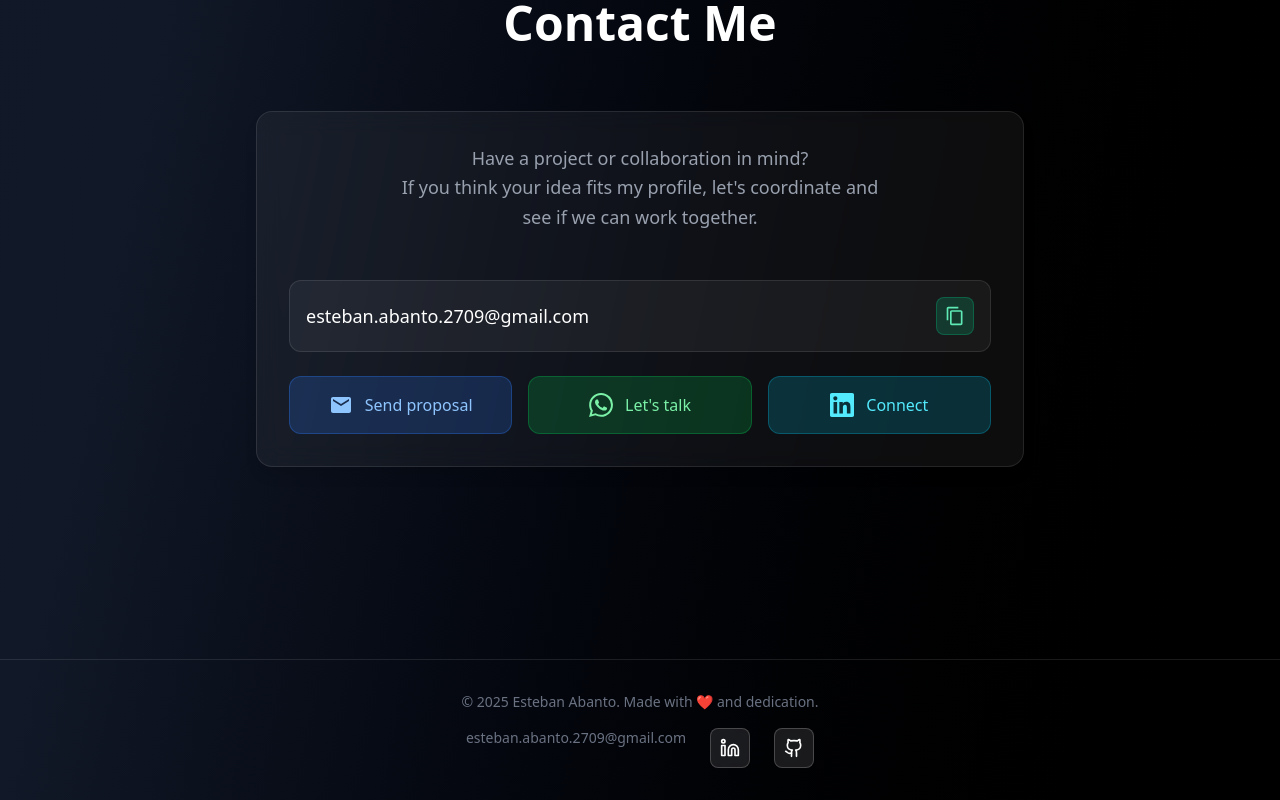
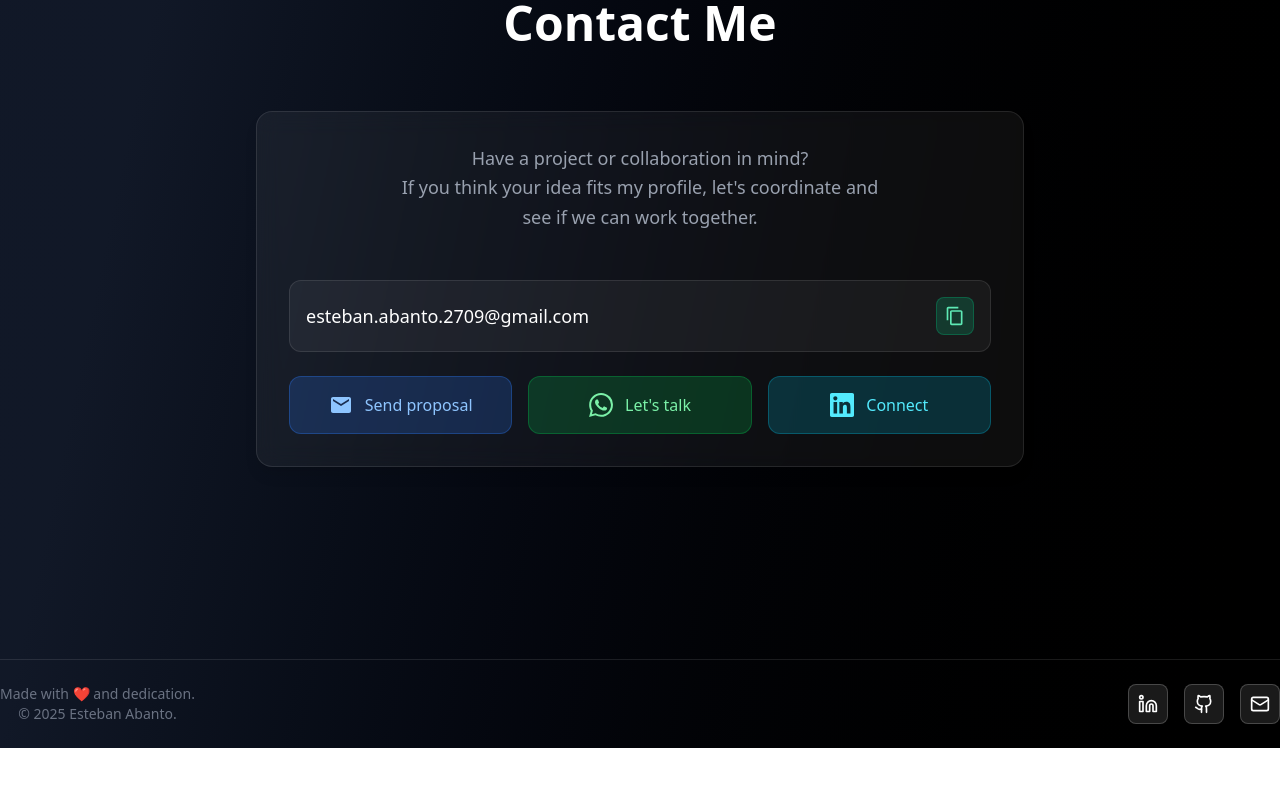
Before and after one commit to esteban-abanto-2709/personal-website, a Next.js app: page / in a window 1280 px wide. Shown: the part 5415-6215 px from the top of the page. After the commit the page ends 6163 px from the top, so only its background shows below. Built offline with nearby package versions, Linux system fonts and the light colour scheme.

Commit message:
feat(Footer): Revamp Footer component layout and add SocialIcon component for improved social media links

```diff
--- a/src/components/Footer.tsx
+++ b/src/components/Footer.tsx
@@ -1,47 +1,46 @@
 "use client";
-import { Linkedin, Github } from 'lucide-react'
+
+import { Github, Linkedin, Mail } from "lucide-react";
+import SocialIcon from "@/ui/SocialIcon";
+
 import { useTranslations } from "@/hooks";
 
 export default function Footer() {
-  const t = useTranslations('footer');
+  const t = useTranslations("footer");
 
   return (
-    <footer className="mt-24 py-8 border-t border-white/10 text-center text-sm text-gray-500">
-      <p>&copy; 2025 Esteban Abanto. {t('madeWith')}</p>
-      <div className="mt-4 flex justify-center gap-6">
-        <a
-          href="mailto:esteban.abanto.2709@gmail.com"
-          className="hover:text-white transition"
-        >
-          esteban.abanto.2709@gmail.com
-        </a>
+    <footer className="mt-24 py-6 border-t border-white/10 text-center text-sm text-gray-500">
+      <div className="flex flex-col md:flex-row justify-between items-center max-w-7xl mx-auto">
+        <div className="mb-2 md:mb-0">
+          <p>{t("madeWith")}</p>
+          <p>&copy; 2025 Esteban Abanto.</p>
+        </div>
 
-        <a
-          href="https://www.linkedin.com/in/esteban-abanto/"
-          target="_blank"
-          rel="noopener noreferrer"
-          className="group relative"
-          aria-label="LinkedIn"
-        >
-          <div className="absolute inset-0 bg-blue-500/20 rounded-lg blur-md opacity-0 group-hover:opacity-100 transition-opacity" />
-          <div className="relative w-10 h-10 bg-white/10 backdrop-blur-sm rounded-lg flex items-center justify-center border border-white/20 hover:border-blue-400/50 transition-all group-hover:bg-white/15">
-            <Linkedin className="w-5 h-5 text-white group-hover:text-blue-400 transition-colors" />
-          </div>
-        </a>
+        <div className="flex items-center space-x-4">
+          <SocialIcon
+            href="https://www.linkedin.com/in/esteban-abanto/"
+            ariaLabel="LinkedIn"
+            Icon={Linkedin}
+            glowClass="bg-blue-500/20"
+            hoverClass="group-hover:text-blue-400"
+          />
 
-        <a
-          href="https://github.com/esteban-abanto-2709"
-          target="_blank"
-          rel="noopener noreferrer"
-          className="group relative"
-          aria-label="GitHub"
-        >
-          <div className="absolute inset-0 bg-purple-500/20 rounded-lg blur-md opacity-0 group-hover:opacity-100 transition-opacity" />
-          <div className="relative w-10 h-10 bg-white/10 backdrop-blur-sm rounded-lg flex items-center justify-center border border-white/20 hover:border-purple-400/50 transition-all group-hover:bg-white/15">
-            <Github className="w-5 h-5 text-white group-hover:text-purple-400 transition-colors" />
-          </div>
-        </a>
+          <SocialIcon
+            href="https://github.com/esteban-abanto-2709"
+            ariaLabel="GitHub"
+            Icon={Github}
+            glowClass="bg-purple-500/20"
+            hoverClass="group-hover:text-purple-400"
+          />
 
+          <SocialIcon
+            href="mailto:esteban.abanto.2709@gmail.com"
+            ariaLabel="Email"
+            Icon={Mail}
+            glowClass="bg-yellow-500/20"
+            hoverClass="group-hover:text-yellow-400"
+          />
+        </div>
       </div>
     </footer>
   );
--- /dev/null
+++ b/src/ui/SocialIcon.tsx
@@ -0,0 +1,40 @@
+import { type FC } from "react";
+
+interface SocialIconProps {
+  href: string;
+  ariaLabel: string;
+  Icon: FC<{ className?: string }>;
+  glowClass: string;
+  hoverClass: string;
+}
+
+export default function SocialIcon({
+  href,
+  ariaLabel,
+  Icon,
+  glowClass,
+  hoverClass,
+}: SocialIconProps) {
+  return (
+    <a
+      href={href}
+      target="_blank"
+      rel="noopener noreferrer"
+      className="group relative"
+      aria-label={ariaLabel}
+    >
+      <div
+        className={`absolute inset-0 ${glowClass} rounded-lg blur-md opacity-0 group-hover:opacity-100 transition-opacity`}
+      />
+      <div
+        className="relative w-10 h-10 bg-white/10 backdrop-blur-sm rounded-lg
+        flex items-center justify-center border border-white/20
+        transition-all group-hover:bg-white/15"
+      >
+        <Icon
+          className={`w-5 h-5 text-white ${hoverClass} transition-colors`}
+        />
+      </div>
+    </a>
+  );
+}
```
